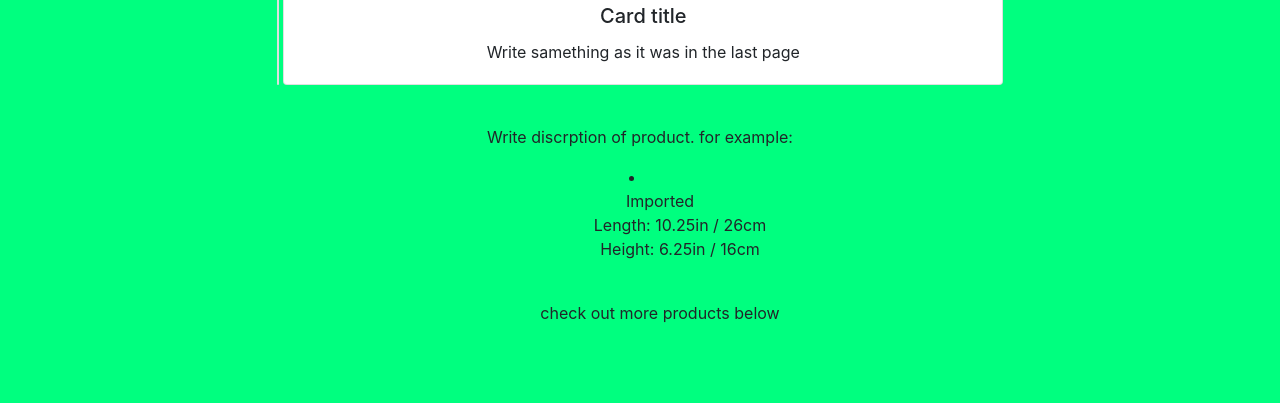
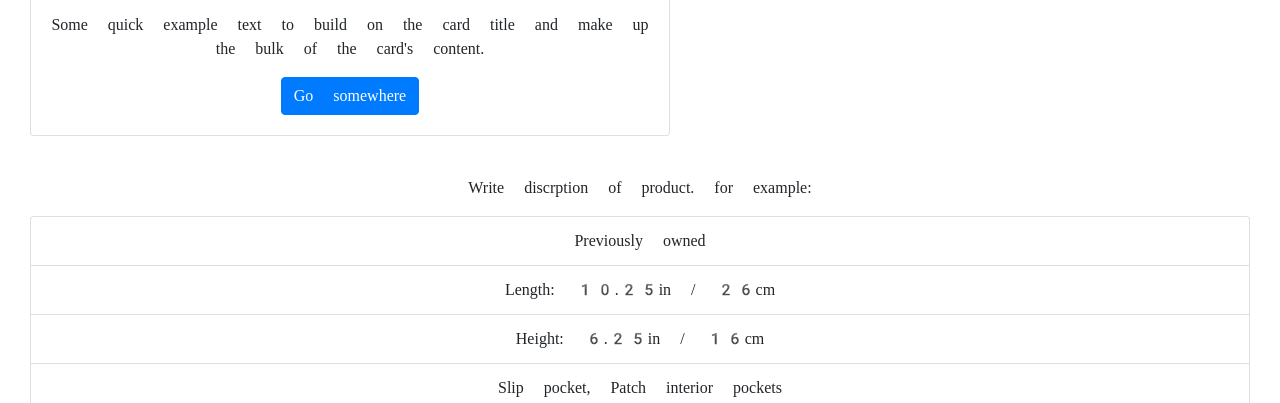
Before and after one commit to tonglin2003/web, a Flask app: template templates/firstCard.html in a window 1280 px wide. Shown: the part 766-1169 px from the top of the page. Run offline with Flask 2, Linux system fonts and the light colour scheme; the template is opened without the code that fills it, so the values that code supplies are empty; some libraries are stand-ins or nearby versions.

Commit message:
Hafeefa's navbar and header

```diff
--- a/templates/firstCard.html
+++ b/templates/firstCard.html
@@ -10,12 +10,14 @@
 
     <title>Hello, world!</title>
 
-<link rel="stylesheet" type="text/css" href="styles.css" />
+<link rel="stylesheet" type="text/css" href="hafeefa.css" />
 
   </head>
   <body>
 <br>
-   <nav class="navbar navbar-expand-lg navbar-light bg-light">
+<!-- beginning of nav -->
+
+    <nav class="navbar navbar-expand-lg navbar-light " style="border-bottom: solid" id="navv">
         <a class="navbar-brand" href="#"></a>
 
         <button class="navbar-toggler" type="button" data-toggle="collapse" data-target="#navbarNav" aria-controls="navbarNav" aria-expanded="false" aria-label="Toggle navigation">
@@ -46,27 +48,25 @@
         </div>
       </nav>
 
-<!-- -->
+<!-- end of nav-->
 <!-- --><br>
 
   <div class="col text-center"> <!-- this in center-->
         <div class="col text-center"> <!-- this put button in center-->
 
- <!--     <div class="col text-center"> <!-- this put button in center-->
-    <h1>Write the product / subsciption name here</h1>
+ <!--     <div class="col text-center"> <! --this put button in center-->
+    <h1>Write the product / subscription name here</h1>
       <p> <br></p>
-          <div class="col d-flex justify-content-center"><div class="card"></card></div>.
-              <div class="card" style="width: 45rem;">
-                  <img src="https://mdbcdn.b-cdn.net/img/new/standard/city/041.webp" class="card-img-top alt="Hollywood Sign on The Hill" />
-                  <div class="card-body">
-                      <h5 class="card-title">Card title</h5>
-                      <p class="card-text">Write samething as it was in the last page</p>
-   <!-- <a href="#" class="btn btn-primary">Go somewhere</a>-->
 
-                  </div>
-              </div>
-          </div>
-      </div>
+         <div class="card" style="width: 40rem;">
+
+ <img src="https://mdbcdn.b-cdn.net/img/new/standard/city/041.webp" class="card-img-top"
+        alt="Hollywood Sign on The Hill" />  <div class="card-body">
+    <h5 class="card-title">Card title</h5>
+    <p class="card-text">Some quick example text to build on the card title and make up the bulk of the card's content.</p>
+    <a href="#" class="btn btn-primary">Go somewhere</a>
+  </div>
+</div>
   </div>
 
       <div class="col text-center"> <!-- this put button in center-->
@@ -74,13 +74,21 @@
                             <p> <br> </p>
       <p> Write discrption of product. for example:</p>
 
-      <li>
+     <!-- <li>
               <ul id="center">Imported
               <ul id ="center">Length: 10.25in / 26cm</ul>
               <ul id ="center">Height: 6.25in / 16cm</ul>
-      </li>
+      </li> -->
+                  <ul class="list-group">
+  <li class="list-group-item">Previously owned </li>
+  <li class="list-group-item">Length: 10.25in / 26cm </li>
+  <li class="list-group-item">Height: 6.25in / 16cm</li>
+  <li class="list-group-item">Slip pocket, Patch interior pockets</li>
+  <li class="list-group-item">Fold-over flap with turn lock closure</li>
+</ul>
                   <p><br></p>
  check out more products below
+                  <!-- end of card -->
 <p><br></p>
 
                                 <p> <br></p>
--- a/templates/hafeefa.css
+++ b/templates/hafeefa.css
@@ -0,0 +1,7 @@
+body{
+    font-family: emoji;
+}
+.container-logo{
+    justify-content: right;
+    padding: 15px;
+}
```
Also changed, not shown: templates/style.css (+4 -4 lines).
